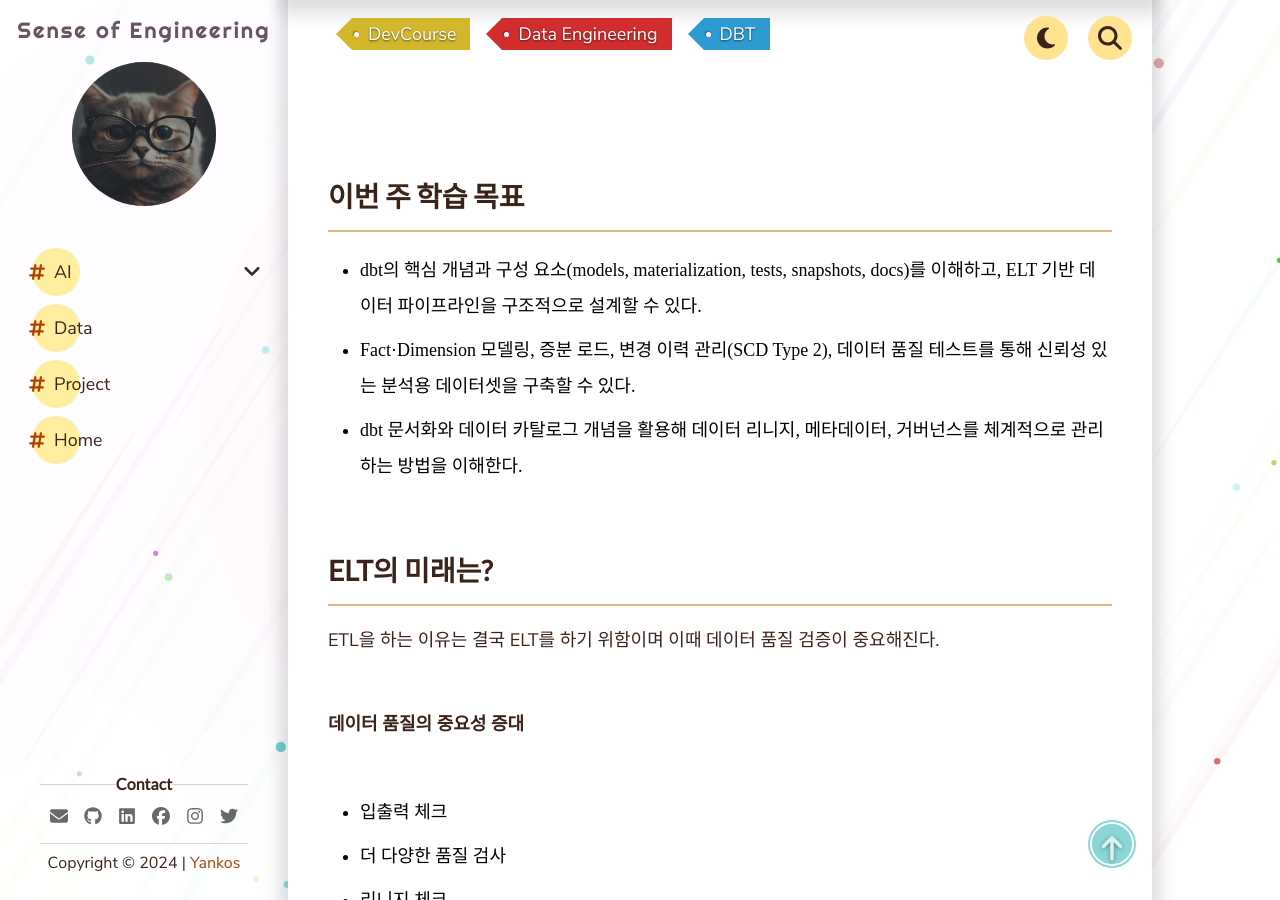
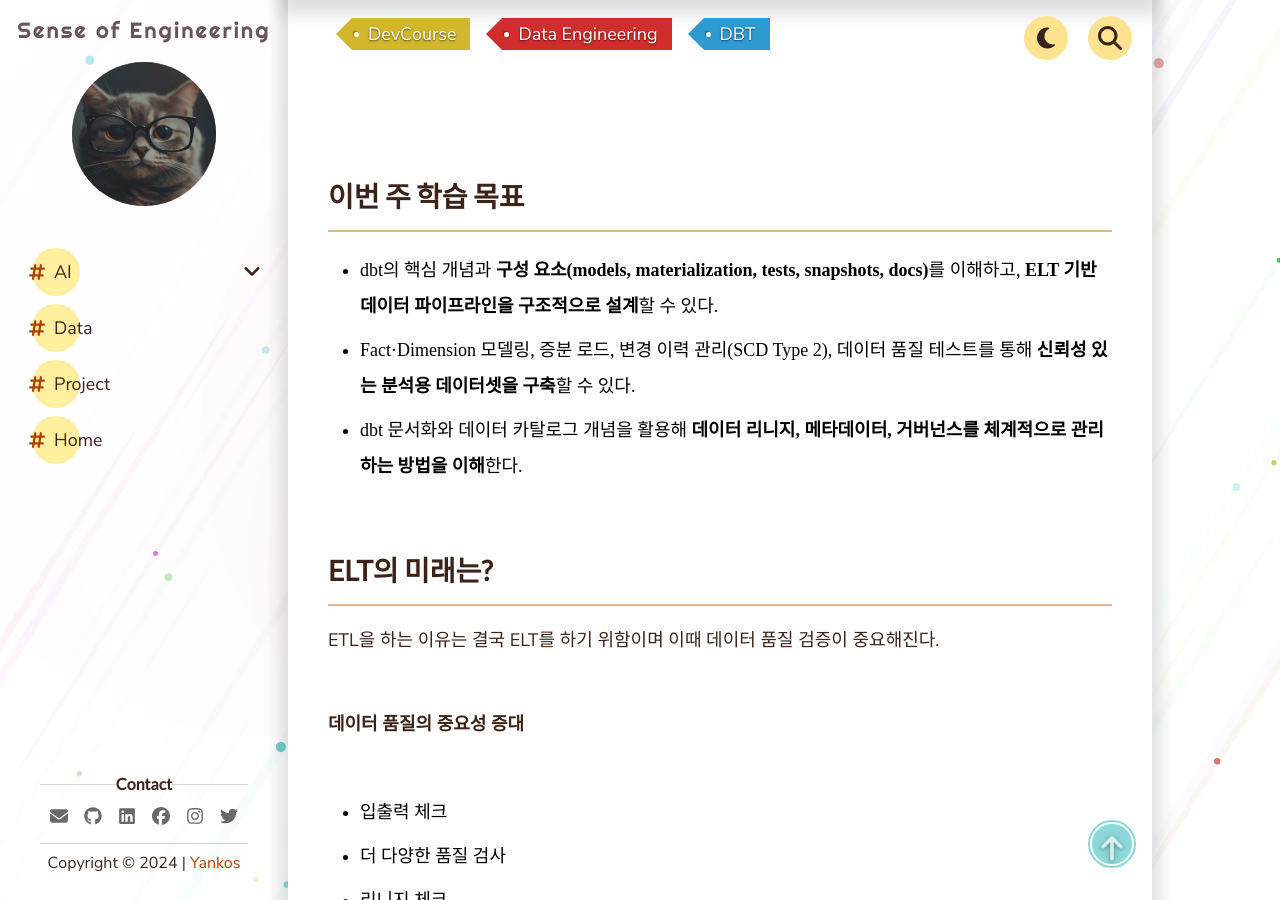
Before and after one commit to jjunier/jjunier.github.io, a Jekyll site: the page built from _pages/Data/DevCourse/post-010.md, in a window 1280 px wide and 900 px high, scrolled down 617 px. Built offline with Jekyll 4.4.1, drawn with Linux system fonts in a browser that asks for light colours; comment, search, counter and statistics services are not loaded.

```diff
--- a/_pages/Data/DevCourse/post-010.md
+++ b/_pages/Data/DevCourse/post-010.md
@@ -11,9 +11,9 @@ bookmark: true
 
 ## 이번 주 학습 목표
 ---
-- dbt의 핵심 개념과 구성 요소(models, materialization, tests, snapshots, docs)를 이해하고, ELT 기반 데이터 파이프라인을 구조적으로 설계할 수 있다.
-- Fact·Dimension 모델링, 증분 로드, 변경 이력 관리(SCD Type 2), 데이터 품질 테스트를 통해 신뢰성 있는 분석용 데이터셋을 구축할 수 있다.
-- dbt 문서화와 데이터 카탈로그 개념을 활용해 데이터 리니지, 메타데이터, 거버넌스를 체계적으로 관리하는 방법을 이해한다.
+- dbt의 핵심 개념과 **구성 요소(models, materialization, tests, snapshots, docs)**를 이해하고, **ELT 기반 데이터 파이프라인을 구조적으로 설계**할 수 있다.
+- Fact·Dimension 모델링, 증분 로드, 변경 이력 관리(SCD Type 2), 데이터 품질 테스트를 통해 **신뢰성 있는 분석용 데이터셋을 구축**할 수 있다.
+- dbt 문서화와 데이터 카탈로그 개념을 활용해 **데이터 리니지, 메타데이터, 거버넌스를 체계적으로 관리하는 방법을 이해**한다.
 
 ## ELT의 미래는?
 ---
```
